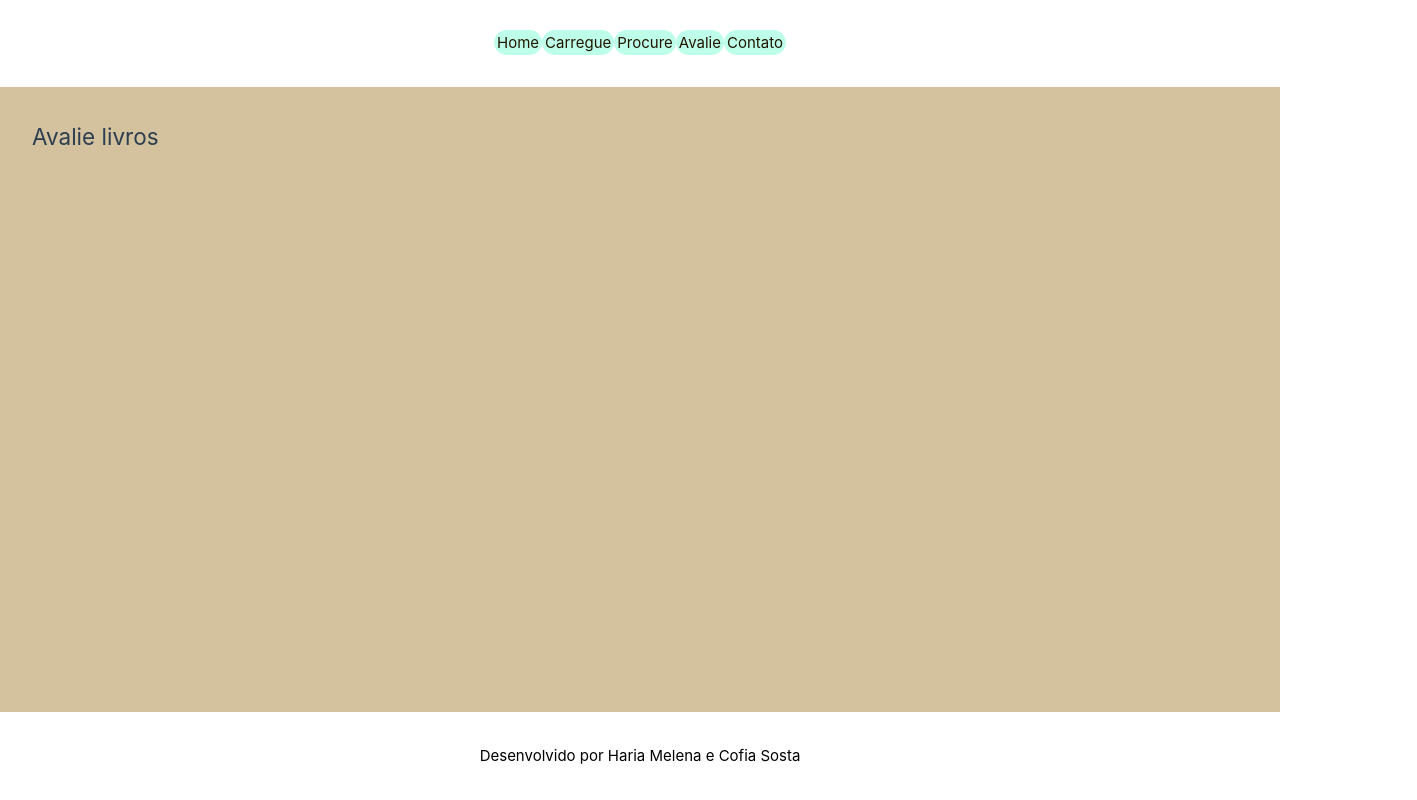
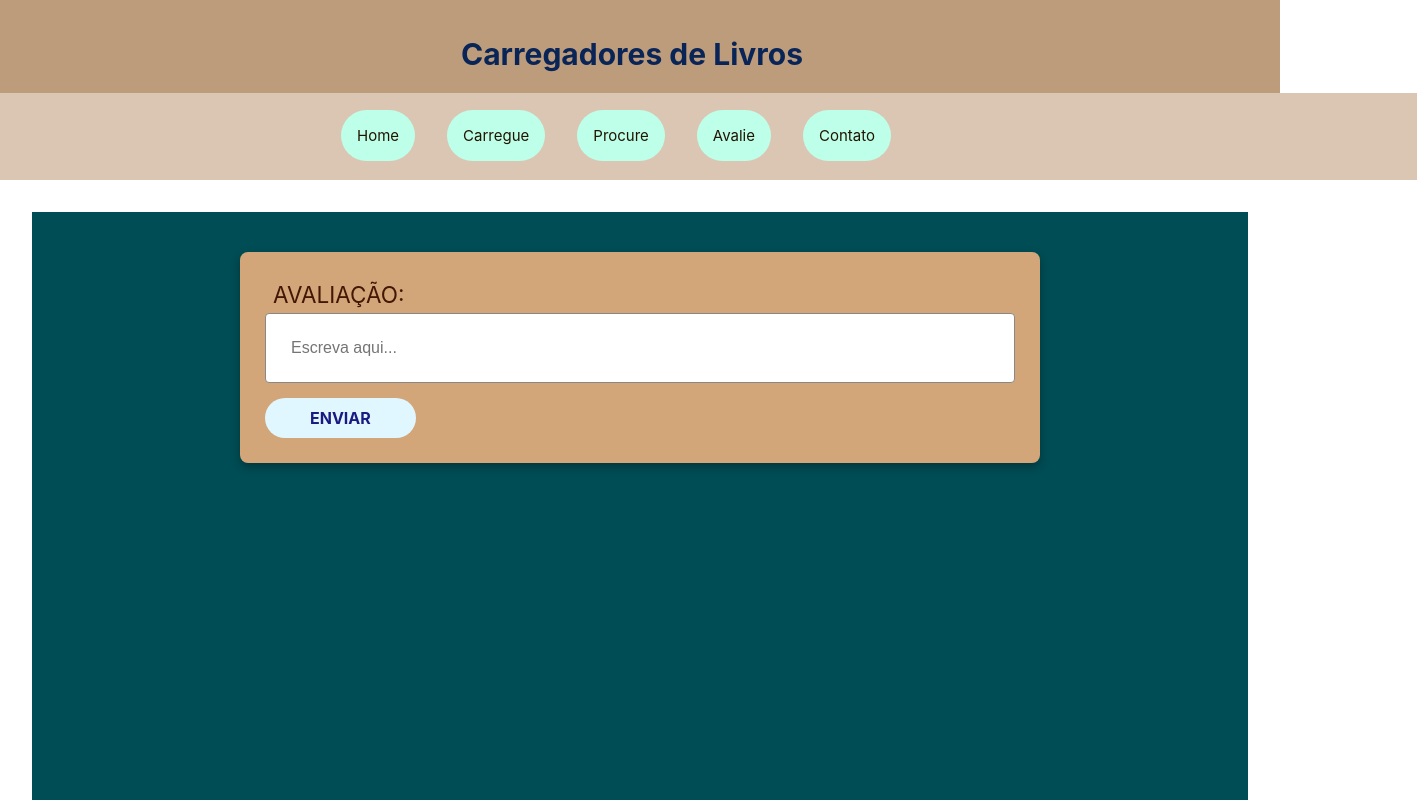
Before and after one commit to sofiaacost4/projetocarregadores, a Vue app in the folder projetocarregadores/: page /avalie in a window 1280 px wide. Shown: the top 800 px of the page, 1417 px wide, since content can reach past the window. Built offline with nearby package versions, Linux system fonts and the light colour scheme.

Commit message:
commit 08/02 - implementação do "avalie", "contato" e página de home
Co-authored-by: Helen4Medeiros <Helen4Medeiros@users.noreply.github.com>

```diff
--- a/projetocarregadores/src/App.vue
+++ b/projetocarregadores/src/App.vue
@@ -79,7 +79,7 @@ nav a:first-of-type {
     margin-top: 1rem;
   }
   main{
-    background-color: rgb(212, 193, 157);
+    background-color: rgb(255, 255, 255);
   }
 }
 </style>
--- a/projetocarregadores/src/components/Footer.vue
+++ b/projetocarregadores/src/components/Footer.vue
@@ -1,15 +1,36 @@
 <template>
     <footer>
+        <img src="../assets/carregadores-livros.PNG" alt="">
         <p>Desenvolvido por Haria Melena e Cofia Sosta</p>
     </footer>
 </template>
-    <style scope>
-        footer{
-            background-color: rgb(255, 255, 255);
-            color: black;
-            padding: 2rem;
+    <style scoped>
+        footer {
+        background-color: rgb(8, 17, 92);
+        color: white;
+        padding: 1rem 2rem;
+        position: relative;
+        height: 120px;
+
+        display: flex;
+        align-items: center;
         }
-        p{
-            text-align: center;
+
+        /* texto realmente centralizado */
+        footer p {
+        position: absolute;
+        left: 50%;
+        transform: translateX(-50%);
+        margin: 0;
+        font-weight: bold;
+        letter-spacing: 1px;
+        text-align: center;
+        }
+
+        /* imagem colada à direita */
+        footer img {
+        max-width: 160px;
+        height: auto;
+        margin-left: 26rem;
         }
     </style>
--- a/projetocarregadores/src/components/Header.vue
+++ b/projetocarregadores/src/components/Header.vue
@@ -1,5 +1,6 @@
 <template>
   <header class="topo">
+    <h1>Carregadores de Livros</h1>
       <nav>
         <RouterLink to="/">Home</RouterLink>
         <RouterLink to="/carregue">Carregue</RouterLink>
@@ -18,7 +19,28 @@ import { RouterLink } from 'vue-router'
 .topo {
   display: flex;
   justify-content: center;
+  padding-top: 2rem;
+  color: rgb(73, 29, 12);
+  background-color:rgb(189, 156, 123);
+  display: flex;
+  flex-direction: column;
+  align-items: center;
+  gap: 1rem;
+}
+h1{
+  color: rgb(9, 37, 87);
+  text-align: center;
+  font-weight: bold;
+  margin-left: 4rem;
+}
+nav{
+  background-color:rgb(219, 198, 180);
   padding: 2rem;
-  color: rgb(73, 29, 12);
+  padding-right: 32.9rem;
+  padding-left: 32.9rem;
+}
+nav a{
+  padding: 1rem;
+  margin-left: 2rem;
 }
 </style>
--- a/projetocarregadores/src/views/AvalieView.vue
+++ b/projetocarregadores/src/views/AvalieView.vue
@@ -1,3 +1,138 @@
 <template>
-    <h2>Avalie livros</h2>
+    <div class="container">
+        <section class="secao-input">
+            <div class="card">
+                <h2>AVALIAÇÃO:</h2>
+                <input
+                    v-model="novaAvaliacao"
+                    type="text"
+                    placeholder="Escreva aqui..."
+                    @keyup.enter="adicionarComentario"
+                    class="input"
+                /> <br>
+                <button class="btn-enviar" @click="adicionarComentario">ENVIAR</button>
+            </div>
+        </section>
+        <br>
+        <section class="secao-lista">
+            <article v-for="item in listaComentarios" :key="item.id" class="card">
+                <header>
+                    <span class="bola"></span>
+                    <h2>ANÔNIMO</h2>
+                </header>
+                <div class="caixa-texto">
+                    <p>{{ item.texto }}</p>
+                </div>
+            </article>
+        </section>
+    </div>
 </template>
+
+<script setup>
+import { ref, onMounted } from 'vue';
+
+const listaComentarios = ref([]);
+const novaAvaliacao = ref('');
+const carregarAvaliacoes = () => {
+    const dados = localStorage.getItem('lista_avaliacoes');
+    if (dados){
+        listaComentarios.value = JSON.parse(dados);
+    }
+};
+onMounted(() => {
+    carregarAvaliacoes();
+});
+
+const adicionarComentario = () => {
+    // impedir que o campo esteja vazio
+    if (novaAvaliacao.value.trim() === '') return;
+    const avaliacoesAtuais = JSON.parse(localStorage.getItem('lista_avaliacoes') || '[]');
+    const novoItem = {
+        id: Date.now(),
+        texto: novaAvaliacao.value,
+        data: new Date().toLocaleString('pt-BR')
+    };
+
+    avaliacoesAtuais.unshift(novoItem);
+    localStorage.setItem('lista_avaliacoes', JSON.stringify(avaliacoesAtuais));
+
+    novaAvaliacao.value = '';
+    carregarAvaliacoes();
+};
+</script>
+
+<style scoped>
+.container{
+    background-color: #004d55;
+    padding: 40px 20px;
+    min-height: 100vh;
+    display: flex;
+    flex-direction: column;
+    align-items: center;
+}
+.card{
+    background-color: #d2a679;
+    width: 100%;
+    min-width: 800px;
+    padding: 25px;
+    border-radius: 8px;
+    margin-bottom: 30px;
+    box-shadow: 0 4px 10px rgba(0, 0, 0, 0.3);
+}
+header{
+    display: flex;
+    align-items: center;
+    margin-bottom: 15px;
+}
+h2{
+    color: rgb(66, 23, 3);
+    padding-left: 0.5rem;
+}
+.input{
+    width: 100%;
+    padding: 25px;
+    border: 1px solid #888;
+    border-radius: 4px;
+    margin-bottom: 15px;
+    font-size: 1rem;
+    box-sizing: border-box;
+}
+.btn-enviar{
+    background-color: #e0f7ff;
+    color: #1a1a80;
+    border: none;
+    padding: 10px 45px;
+    border-radius: 25px;
+    font-weight: bold;
+    cursor: pointer;
+    font-family: inherit;
+    font-size: 1rem;
+    transition: opacity 0.2s;
+}
+.btn-enviar:hover{
+    opacity: 0.8;
+}
+.bola{
+    width: 30px;
+    height: 30px;
+    background-color: #7d5a3c;
+    border-radius: 50%;
+    margin-right: 15px;
+}
+.caixa-texto{
+    background-color: #ffffff;
+    padding: 20px;
+    border-radius: 4px;
+    min-height: 100px;
+}
+.caixa-texto p{
+    margin: 0;
+    color: #333;
+    line-height: 1.5;
+    text-align: justify;
+}
+.secao-lista{
+    width: 100%;
+    max-width: 800px;
+}
+</style>
--- a/projetocarregadores/src/views/ContatoView.vue
+++ b/projetocarregadores/src/views/ContatoView.vue
@@ -1,3 +1,20 @@
 <template>
-    <h2>Página de Contato</h2>
+    <h2>CONTATE-NOS:</h2>
+    <p>Email: carregadoreslivros@gmail.com</p>
+    <p>Telefone: 84 99187-4021</p>
+    <p>Endereço: Avenida Amintas Barros, Lagoa Nova 3180</p>
 </template>
+<style scoped>
+h2{
+    background-color: rgb(189, 156, 123);
+    color: rgb(66, 23, 3);
+    padding-left: 0.5rem;
+}
+p{
+    text-align: left;
+    padding: 0.5rem;
+    background-color: rgb(18, 109, 114);
+    color: white;
+    font-size: large;
+}
+</style>
--- a/projetocarregadores/src/views/HomeView.vue
+++ b/projetocarregadores/src/views/HomeView.vue
@@ -1,9 +1,18 @@
-<script setup>
-import TheWelcome from '../components/TheWelcome.vue'
-</script>
 
 <template>
   <main>
-    <TheWelcome />
+    <p>Carregue seus livros e encontre leituras aqui no nosso acervo digital de livros "Carregadores de Livros"!</p>
   </main>
 </template>
+<style scoped>
+p{
+  text-align: center;
+  background-color: rgb(96, 17, 17);
+  color: white;
+  width: 370px;
+  padding: 4rem;
+  border-radius: 1.6rem;
+  margin: auto;
+  padding-bottom: -12rem;
+}
+</style>
```
Lines whose indentation alone changed are shown as unchanged.
